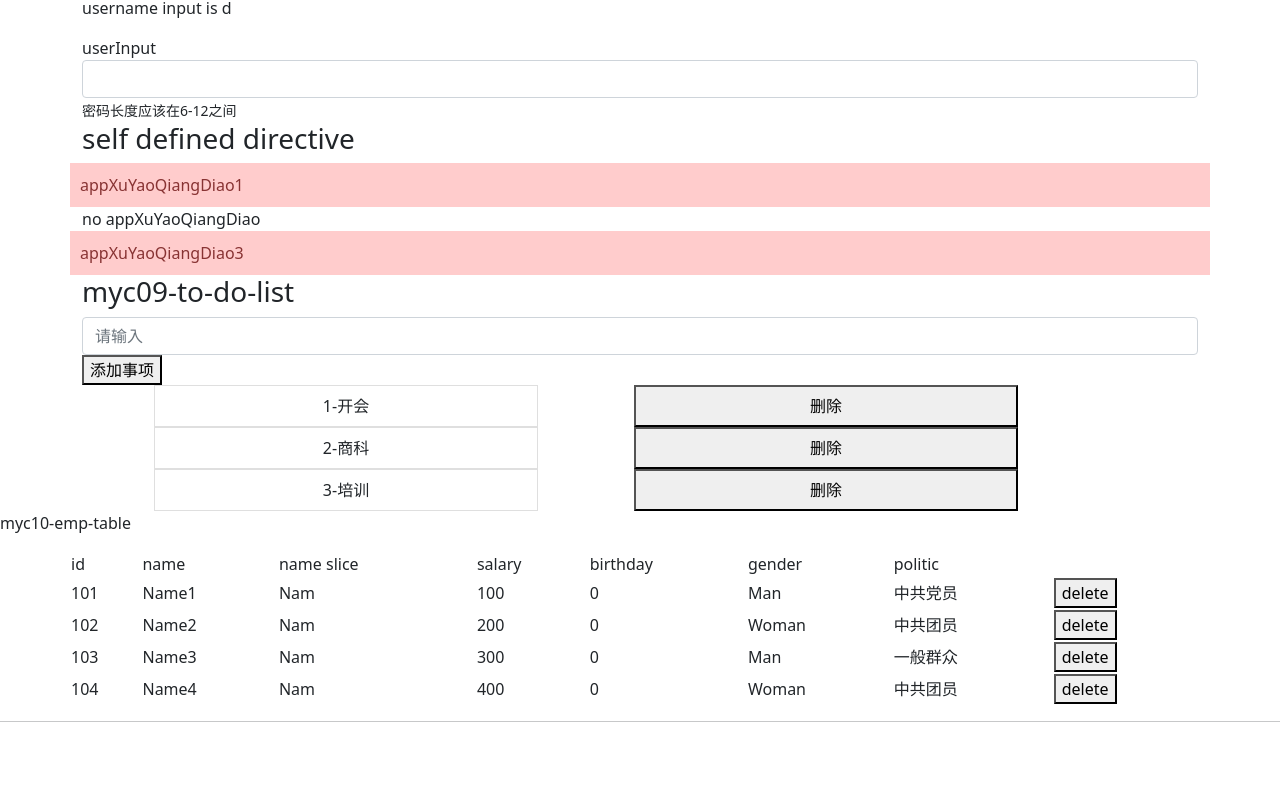
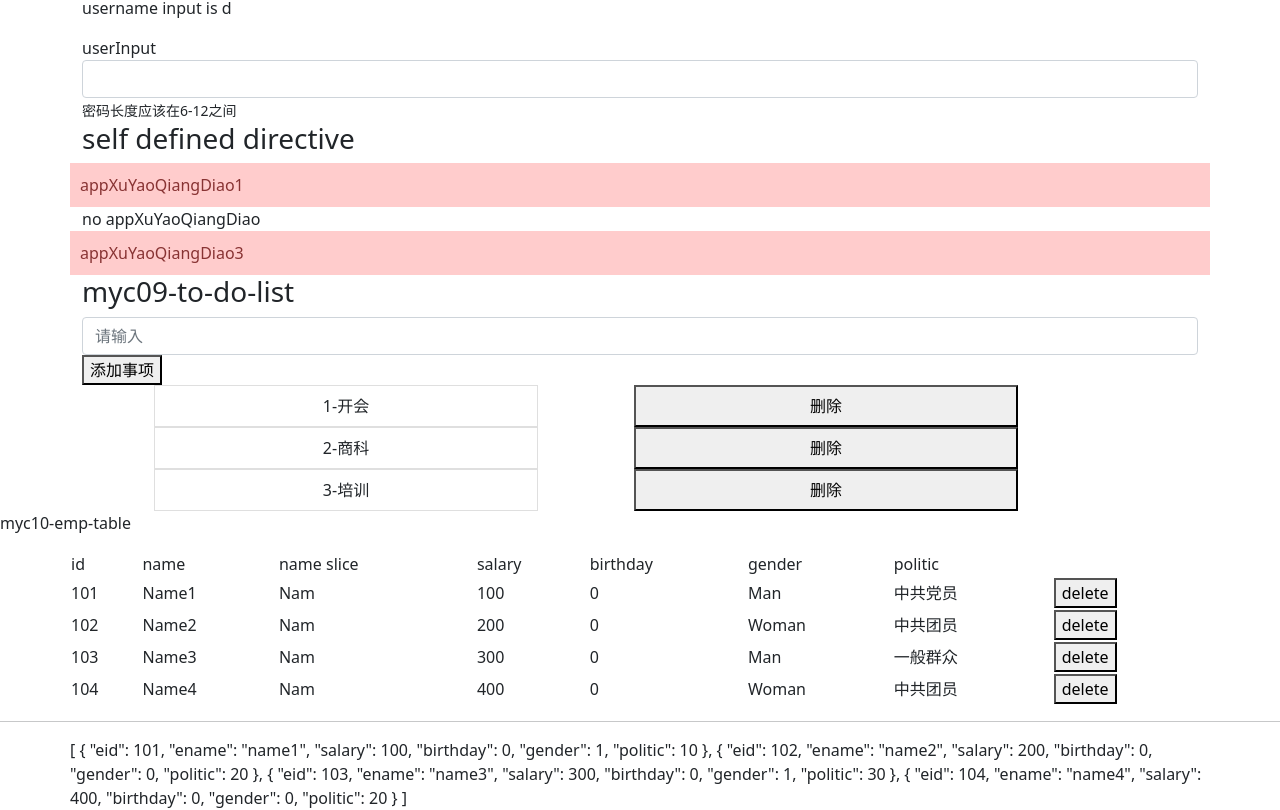
Before and after one commit to foureverhh/angular-bilibili-danei, an Angular app: page / in a window 1280 px wide. Shown: the part 1666-2476 px from the top of the page. Before the commit the page ends 2404 px from the top, so only its background shows below. Built offline with nearby package versions, Linux system fonts and the light colour scheme.

Commit message:
json pipeline convert js object till json string

```diff
--- a/src/app/myc10-emp-table/myc10-emp-table.component.html
+++ b/src/app/myc10-emp-table/myc10-emp-table.component.html
@@ -35,3 +35,6 @@
     </div>
 </div>
 <hr>
+<div class="container">
+    <div class="row">{{empList | json}}</div>
+</div>
```
